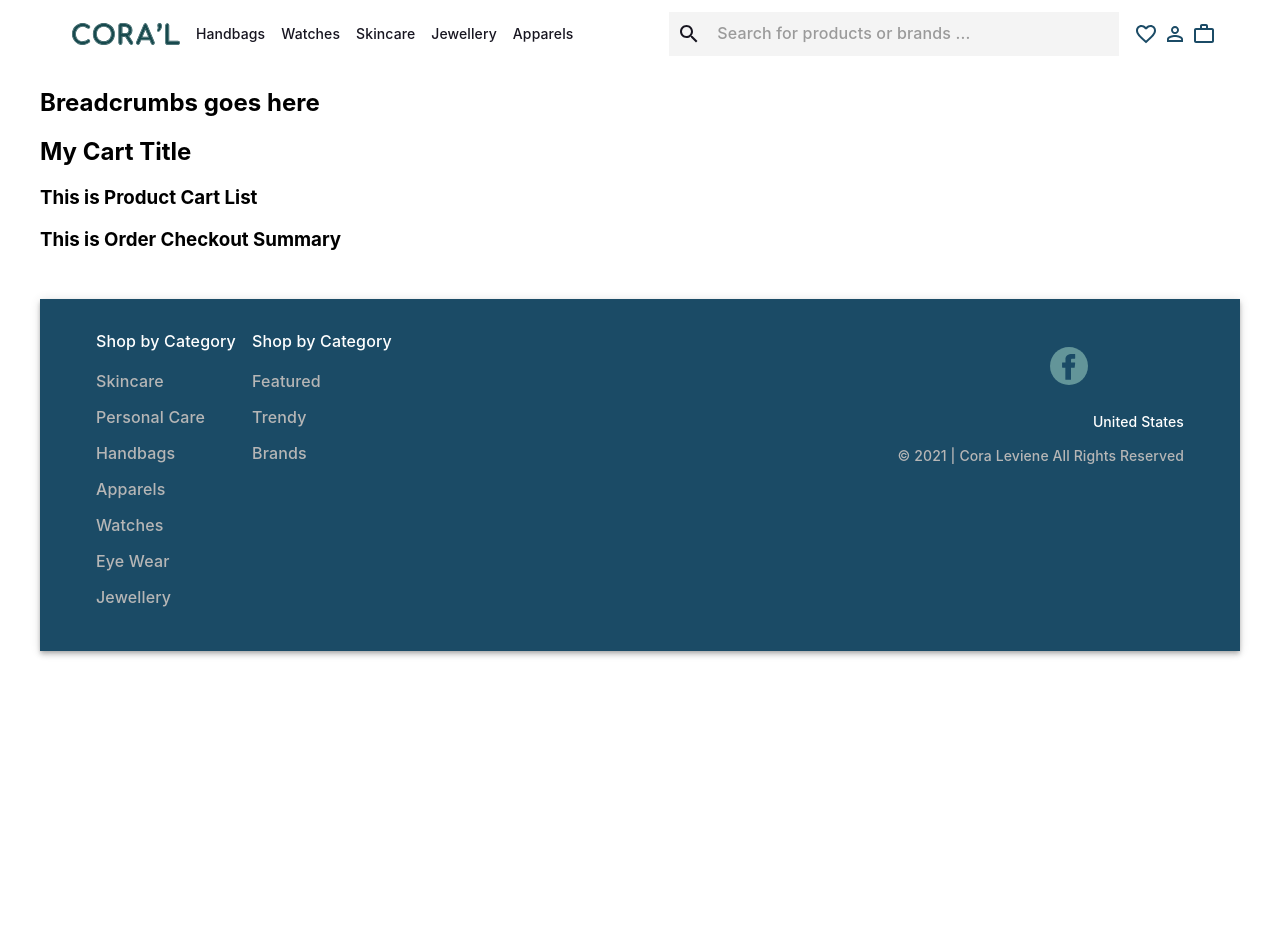
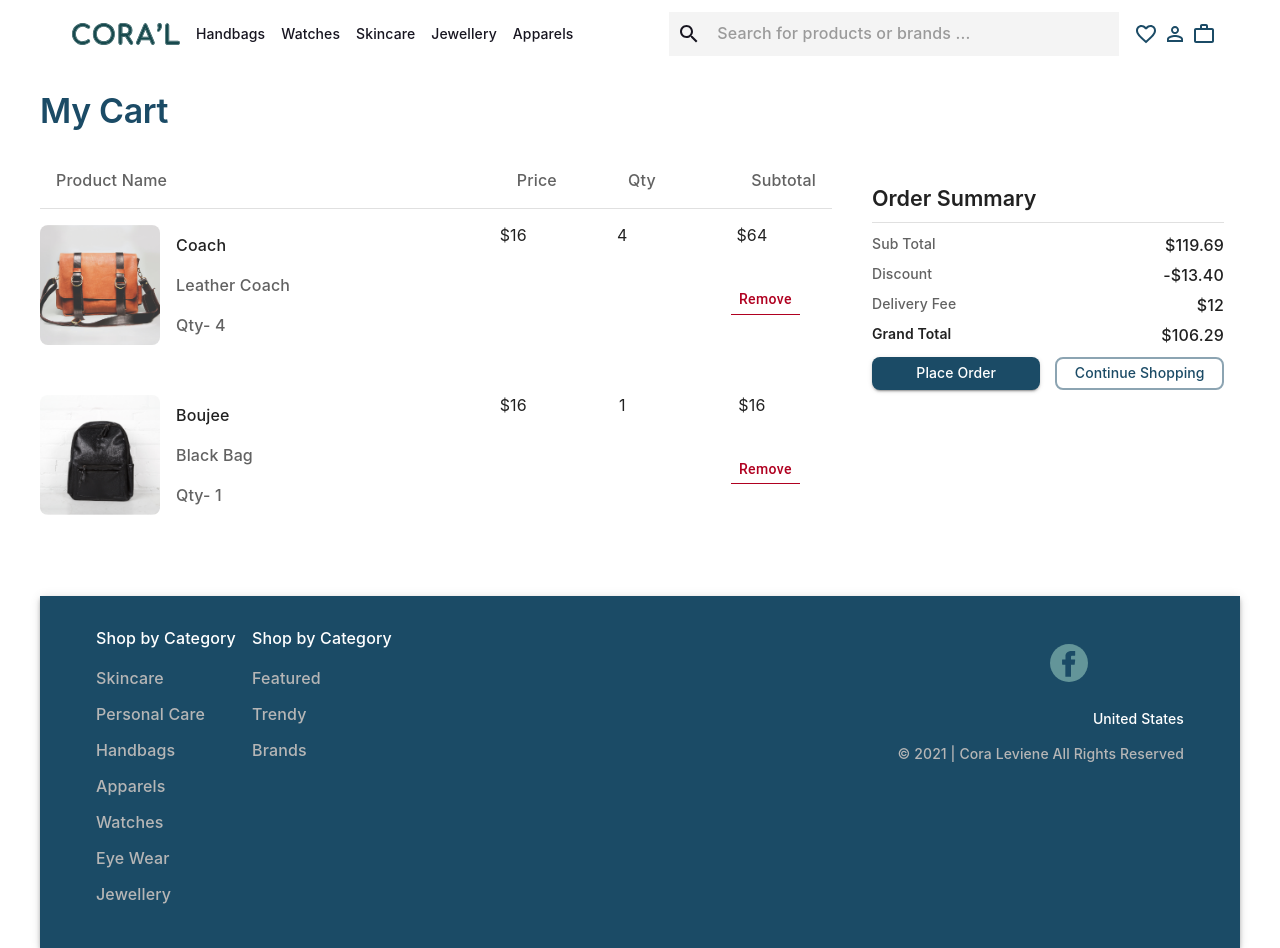
Before and after one commit to JSD-0923/frontend-final-2, a React (Create React App) app: page /my-cart in a window 1280 px wide. Before the commit the page ends 800 px from the top, so only its background shows below. Built offline with nearby package versions, Linux system fonts and the light colour scheme; some icons are missing.

Commit message:
Create my-cart page components layout and style

```diff
--- a/src/components/MyCartPageComponents/OrderCheckoutSummary/OrderCheckoutSummary.js
+++ b/src/components/MyCartPageComponents/OrderCheckoutSummary/OrderCheckoutSummary.js
@@ -1,10 +1,44 @@
 
 import './OrderCheckoutSummary.css'
+import {Box, Button, Divider, Paper, Typography} from "@mui/material";
 
 const OrderCheckoutSummary = () => {
 
+
+    // const subTotal = cartProducts.reduce((sum, product) => sum + product.price, 0);
+
     return (
-        <h3>This is Order Checkout Summary</h3>
+        <Paper elevation={0} sx={{margin: '1rem', paddingY: '1rem'}}>
+            <Typography variant={'h3'} component={'h2'} sx={{ marginBottom: '10px'}}>
+                Order Summary
+            </Typography>
+            <Divider />
+
+            <Box sx={{display: 'flex', flexDirection: 'column', gap: '10px', marginTop:'12px', marginBottom:'12px'}}>
+                <Box sx={{display: 'flex', justifyContent: 'space-between'}}>
+                    <Typography sx={{color: 'TypeLowEmphasis.main'}} variant={'h4'} component={'h2'}>Sub Total</Typography>
+                    <Typography>$119.69</Typography>
+                </Box>
+                <Box sx={{display: 'flex', justifyContent: 'space-between'}}>
+                    <Typography sx={{color: 'TypeLowEmphasis.main'}} variant={'h4'} component={'h2'}>Discount</Typography>
+                    <Typography>-$13.40</Typography>
+                </Box>
+                <Box sx={{display: 'flex', justifyContent: 'space-between'}}>
+                    <Typography sx={{color: 'TypeLowEmphasis.main'}} variant={'h4'} component={'h2'}>Delivery Fee</Typography>
+                    <Typography>$12</Typography>
+                </Box>
+                <Box sx={{display: 'flex', justifyContent: 'space-between'}}>
+                    <Typography sx={{fontWeight: 600}} variant={'h4'} component={'h2'}>Grand Total</Typography>
+                    <Typography>$106.29</Typography>
+                </Box>
+            </Box>
+
+            <Box sx={{display: 'flex', gap:'15px', width:'100%', justifyContent: 'center'}}>
+                <Button sx={{width: '50%', maxWidth: '180px'}} variant="contained"><Typography variant={'h4'}>Place Order</Typography></Button>
+                <Button sx={{width: '50%', maxWidth: '180px'}} variant="outlined"><Typography variant={'h4'}>Continue Shopping</Typography></Button>
+            </Box>
+
+        </Paper>
     )
 }
 
--- /dev/null
+++ b/src/components/MyCartPageComponents/ProductCartList/ProductCartCard/ProductCartCard.js
@@ -0,0 +1,37 @@
+import Card from "@mui/material/Card";
+import {Box, CardMedia, Typography, useMediaQuery} from "@mui/material";
+import Price from "../../../../utils/Price/Price";
+import React from "react";
+
+
+const ProductCartCard = (props) => {
+
+    const {product} = props
+
+    const isSmallScreen = useMediaQuery('(min-width:320px) and (max-width: 599px)');
+    return (
+        <Card elevation={0} sx={{ display: 'flex', gap: '1rem', marginTop: '1rem' }}>
+            <CardMedia
+                component="img"
+                sx={{ width: 120, height: 120, borderRadius: '8px' }}
+                image={product.image}
+                alt="product image"
+            />
+            <Box sx={{ display: 'flex', flexDirection: 'column', justifyContent:'space-around' }}>
+                    <Typography component="h2" variant="body1">
+                        {product.title}
+                    </Typography>
+                    <Typography noWrap sx={{color: 'TypeLowEmphasis.main'}} component="h2" variant="body1">
+                        {product.highlight.split(' ').slice(0, 2).join(' ')}
+                    </Typography>
+                    <Typography sx={{color: 'TypeLowEmphasis.main'}} component="h2" variant="body1">
+                        Qty- {product.qty}
+                    </Typography>
+                {isSmallScreen && <Price discountRate={product.discountRate} originalPrice={product.price}  variant={{price: 'h3', Off: 'h4'}}  />}
+            </Box>
+
+        </Card>
+    )
+}
+
+export default ProductCartCard;
--- a/src/components/MyCartPageComponents/ProductCartList/ProductCartList.js
+++ b/src/components/MyCartPageComponents/ProductCartList/ProductCartList.js
@@ -1,10 +1,79 @@
+import React from "react";
+import {
+    Button,
+    Paper,
+    Table,
+    TableBody,
+    TableCell,
+    TableHead,
+    TableRow, useMediaQuery,
+} from "@mui/material";
+import ProductCartCard from "./ProductCartCard/ProductCartCard";
 
+const ProductCartList = (props) => {
+    const { cartProducts } = props;
 
-const ProductCartList = () => {
+    const isSmallScreen = useMediaQuery('(min-width:320px) and (max-width: 599px)');
 
     return (
-        <h3>This is Product Cart List</h3>
-    )
-}
+        <Paper elevation={0}>
+            <Table aria-label="cart items list">
+                {!isSmallScreen &&
+                    <TableHead sx={{ borderBottom: '1px solid #0000001F' }}>
+                        <TableRow sx={{ color: 'red' }}>
+                            <TableCell>Product Name</TableCell>
+                            <TableCell align="right">Price</TableCell>
+                            <TableCell align="right">Qty</TableCell>
+                            <TableCell align="right">Subtotal</TableCell>
+                        </TableRow>
+                    </TableHead>
+                }
+
+                <TableBody>
+                    {cartProducts.map((product) => (
+                        <React.Fragment key={product.title}>
+
+                            <TableRow sx={{ '&:last-child td, &:last-child th': { border: 0 } }}>
+                                <TableCell component="th" scope="row" sx={{ padding: 0 }}>
+                                    <ProductCartCard
+                                        product={product}
+                                    />
+
+                                </TableCell>
+
+                                {!isSmallScreen &&
+                                <>
+                                    <TableCell align="center" sx={{ margin: 0, verticalAlign: 'top' }}>
+                                        ${product.discountRate > 0 ? product.price * product.discountRate : product.price}
+                                    </TableCell>
+                                    <TableCell align="center" sx={{margin: 0, verticalAlign: 'top' }}>
+                                        {product.qty}
+                                    </TableCell>
+                                    <TableCell align="center" sx={{ margin: 0, verticalAlign: 'top' }}>
+                                        ${product.discountRate > 0 ? product.price * product.discountRate * product.qty : product.price * product.qty}
+                                    </TableCell>
+
+                                </>
+                                }
+
+                            </TableRow>
+
+                            <TableRow sx={{ '&:last-child td, &:last-child th': { border: 0 } }}>
+                                <TableCell colSpan={4} align="right" sx={{ padding: 0 }}>
+                                    <Button
+                                        sx={{ color: 'error.main', borderBottom: '1px solid', paddingBottom: '2px', borderRadius: 0, right:'2rem', bottom: ['initial', 'initial', '4rem'], }}
+                                    onClick={()=> console.log(product.title)}
+                                    >
+                                        Remove
+                                    </Button>
+                                </TableCell>
+                            </TableRow>
+                        </React.Fragment>
+                    ))}
+                </TableBody>
+            </Table>
+        </Paper>
+    );
+};
 
 export default ProductCartList;
--- a/src/pages/CategoriesPage.js
+++ b/src/pages/CategoriesPage.js
@@ -1,19 +1,10 @@
 import React from 'react'
 import CategoryCards from '../components/CategoriesPageComponents/CategoryCards/CategoryCards'
 import imghero from '../assets/images/black-friday.png'
-import { Typography,Stack, Pagination, Box, Container } from '@mui/material'
-import { styled } from '@mui/system';
+import {Stack, Pagination, Box, Container } from '@mui/material'
+import {StyledTitle} from "../themes/StyledPageTitle";
 
-const StyledTitle = styled(Typography)(({ theme }) => ({
-  fontSize: '34px',
-  color: theme.palette.primary.main,
-  marginBottom: '30px',
 
-  [theme.breakpoints.down('md')]: {
-    fontSize: '20px',
-    marginBottom: '10px',
-  },
-}));
 
 const CategoriesPage = () => {
 
@@ -23,7 +14,7 @@ const CategoriesPage = () => {
       <img alt={'pic'} src={imghero} width='100%' />
 
 
-      <StyledTitle variant="body1" component={'h1'} >
+      <StyledTitle variant="h2" component={'h1'} >
         Handbags
       </StyledTitle>
       <CategoryCards />
--- a/src/pages/MyCartPage.js
+++ b/src/pages/MyCartPage.js
@@ -1,13 +1,45 @@
 
 import ProductCartList from "../components/MyCartPageComponents/ProductCartList/ProductCartList";
 import OrderCheckoutSummary from "../components/MyCartPageComponents/OrderCheckoutSummary/OrderCheckoutSummary";
+import {StyledTitle} from "../themes/StyledPageTitle";
+import React from "react";
+import {Grid} from "@mui/material";
 const MyCartPage = () => {
+
+    const cartProducts = [
+        {
+            title: 'Coach',
+            highlight: 'Leather Coach Bag with adjustable starps.',
+            image: require('../assets/images/Coach.png'),
+            price: 40,
+            qty : 4,
+            discountRate: 0.4,
+        },
+        {
+            title: 'Boujee',
+            highlight: 'Black Bag',
+            image: require('../assets/images/black-page.png'),
+            price: 40,
+            qty : 1,
+            discountRate: 0.4,
+        },
+    ]
+
     return (
         <div>
-            <h2>Breadcrumbs goes here</h2>
-            <h2>My Cart Title</h2>
-            <ProductCartList />
-            <OrderCheckoutSummary />
+            <StyledTitle variant="h2" component={'h1'} >
+                My Cart
+            </StyledTitle>
+            <Grid container spacing={3}>
+                <Grid item xs={12} md={8}>
+                    <ProductCartList cartProducts={cartProducts}/>
+                </Grid>
+                <Grid item xs={12} md={4}>
+                    <OrderCheckoutSummary cartProducts={cartProducts}/>
+                </Grid>
+            </Grid>
+
+
         </div>
     )
 }
--- /dev/null
+++ b/src/themes/StyledPageTitle.js
@@ -0,0 +1,16 @@
+import {styled} from "@mui/system";
+import {Typography} from "@mui/material";
+
+
+export const StyledTitle = styled(Typography)(({ theme }) => ({
+    fontSize: '34px',
+    color: theme.palette.primary.main,
+    marginBottom: '20px',
+    marginTop: '20px',
+
+    [theme.breakpoints.down('md')]: {
+        fontSize: '20px',
+        marginBottom: '10px',
+        marginTop: '10px',
+    },
+}));
--- a/src/themes/customTheme.js
+++ b/src/themes/customTheme.js
@@ -267,6 +267,24 @@ theme = createTheme(theme, {
                 },
             }
 
+        },
+        MuiTable: {
+            styleOverrides : {
+                root: {
+                    "& .MuiTableCell-head": {
+                        color: theme.palette.TypeLowEmphasis.main,
+                    }
+                },
+            }
+
+        },
+        MuiTableCell: {
+            styleOverrides : {
+                root: {
+                    borderBottom: "none",
+                }
+            }
+
         }
     },
 });
```
Also changed, not shown: src/assets/images/Coach.png (added), src/assets/images/black-page.png (added).
